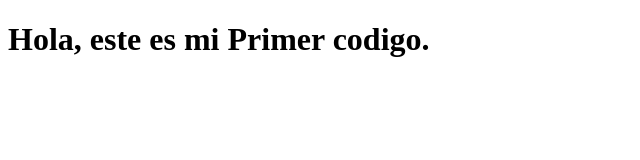
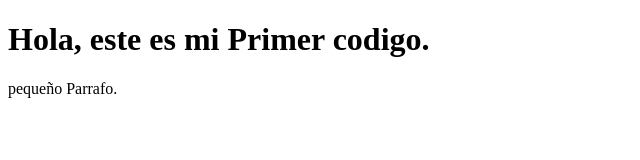
Before and after one commit to Jota-07/RepositorioA, a plain HTML site: page Index.html in a window 1280 px wide. Shown: the whole page, without its empty margins (0-640 px from the left). Drawn offline with Linux system fonts and the light colour scheme.

Commit message:
Se agrego un Parrafo

```diff
--- a/Index.html
+++ b/Index.html
@@ -8,6 +8,7 @@
 </head>
 <body>
     <h1> Hola, este es mi Primer codigo.</h1>
+    <p>pequeño Parrafo.</p>
 
 </body>
 </html>
```
